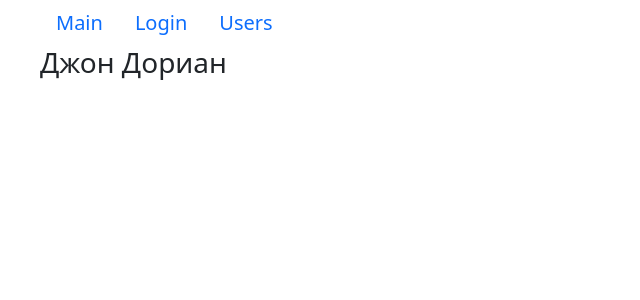
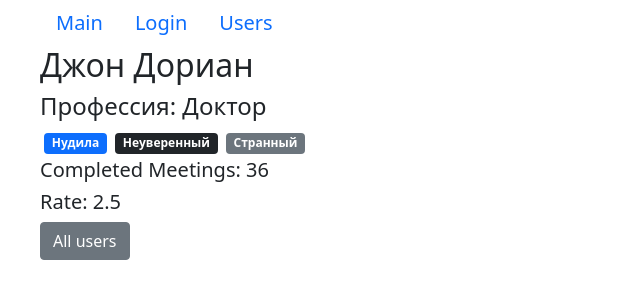
Before and after one commit to ZagSerSan/CP_fast-company, a React (Create React App) app: page /Users/67rdca3eeb7f6fgeed471815 in a window 1280 px wide. Shown: the top 300 px of the page, without its empty margins (0-640 px from the left). Built offline with nearby package versions, Linux system fonts and the light colour scheme.

Commit message:
main logic

```diff
--- a/src/app/components/user.jsx
+++ b/src/app/components/user.jsx
@@ -1,11 +1,24 @@
-import React from 'react'
+import React, { useEffect } from 'react'
+import "bootstrap/dist/css/bootstrap.css"
+import { Link } from 'react-router-dom/cjs/react-router-dom.min'
 
 const User = ({userCrop,userId}) => {
-  const userItem = userCrop.find(item => item._id === userId)
+  // useEffect(()=> {
+    const userItem = userCrop.find(item => item._id === userId)
+  // },[userCrop])
   // console.log('userItem', userItem);
   // console.log('userId', userId);
   return (
-    <h3>{userItem.name}</h3>
+    <>
+      <h2>{userItem.name}</h2>
+      <h4>Профессия: {userItem.profession.name}</h4>
+      {userItem.qualities.map(item => (
+        <h4 className={'badge bg-'+item.color+' m-1'}>{item.name}</h4>
+      ))}
+      <h5>Completed Meetings: {userItem.completedMeetings}</h5>
+      <h5>Rate: {userItem.rate}</h5>
+      <Link className='btn btn-secondary' to='/Users'>All users</Link>
+    </>
   )
 }
 
```
